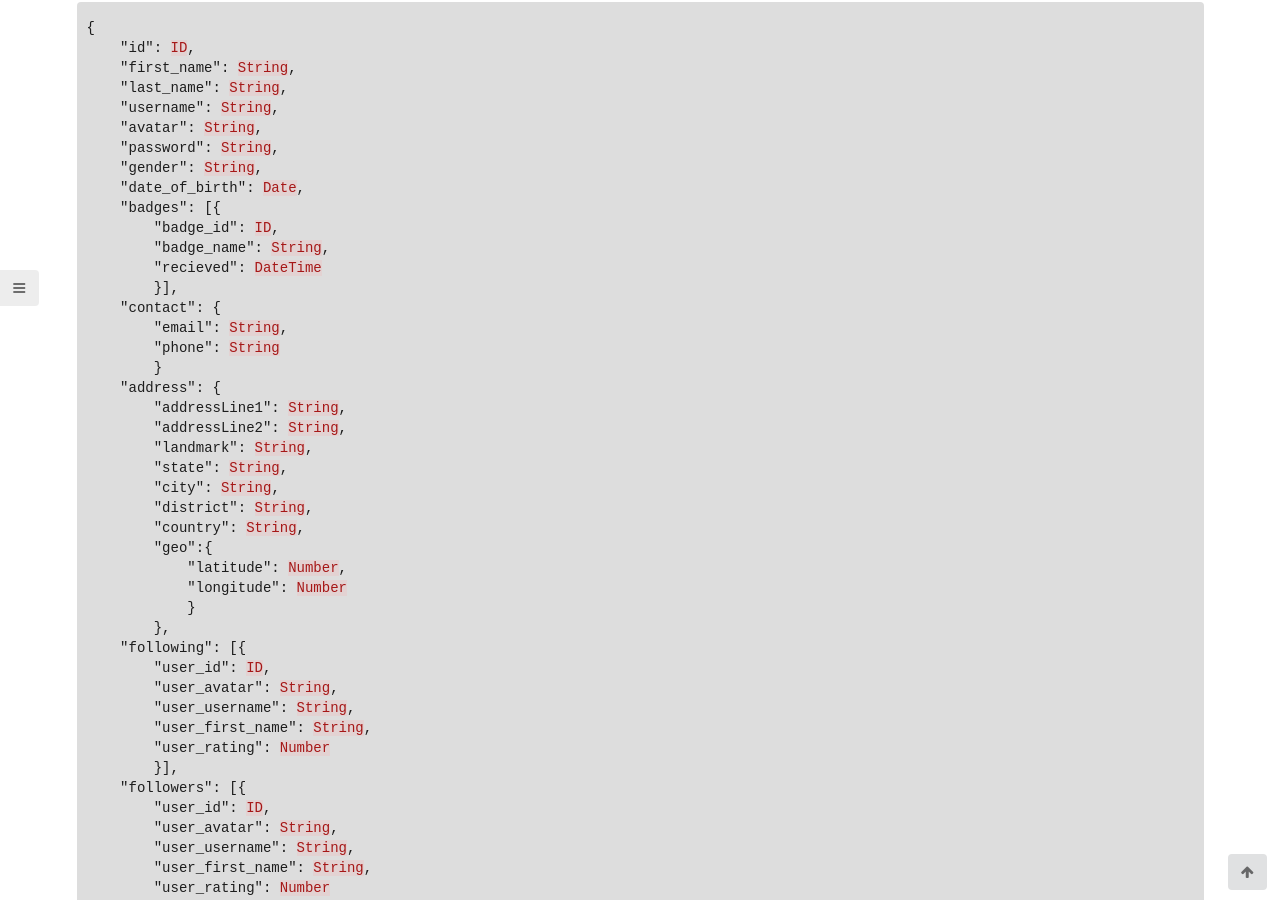
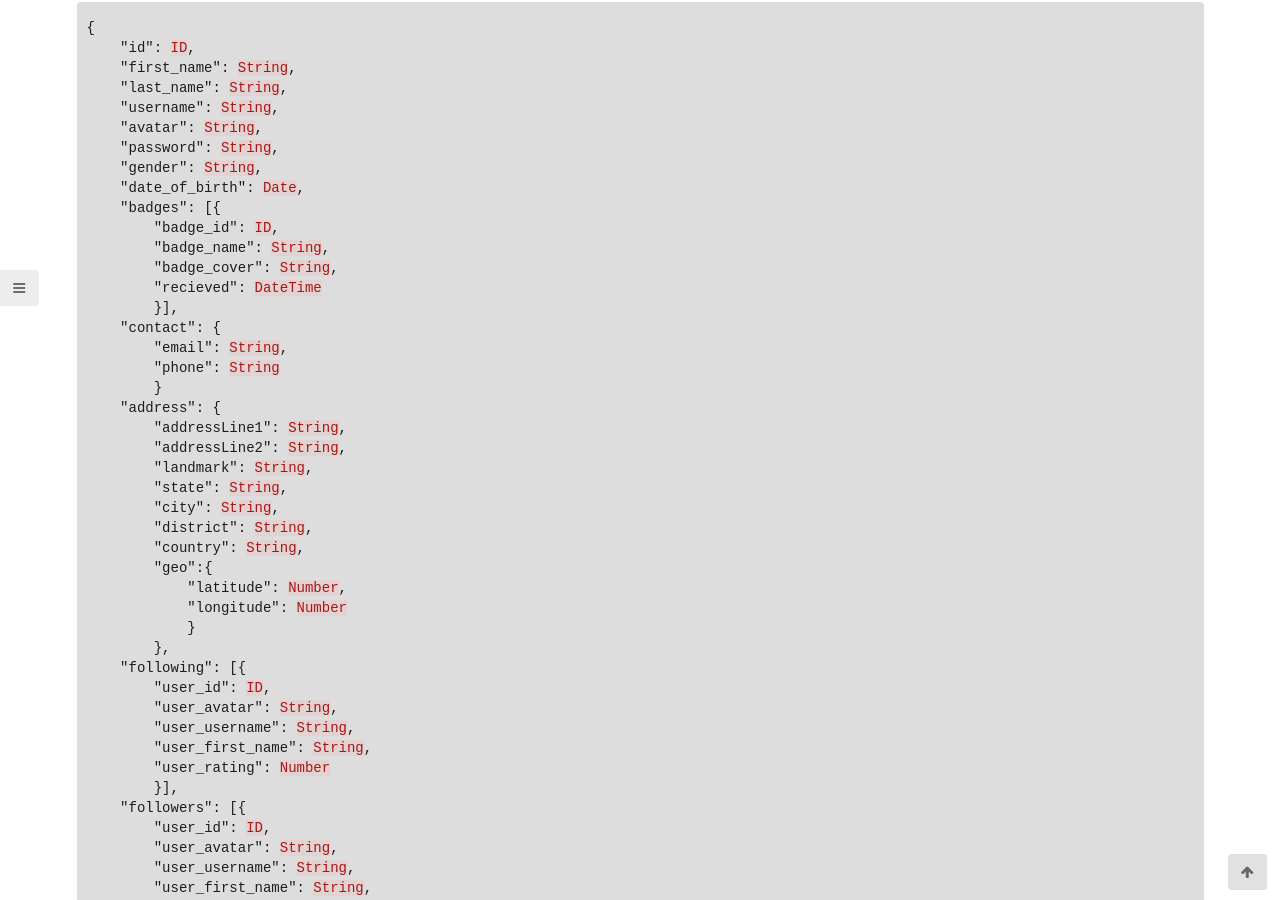
Before and after one commit to letsallchef/docs, a Jekyll site: the page built from _posts/api/2017-03-04-users.md, in a window 1280 px wide and 900 px high, scrolled down 1927 px. Built offline with Jekyll 4.4.1, drawn with Linux system fonts in a browser that asks for light colours; some of the changed text lies outside the part shown.

Commit message:
adds badge cover

```diff
--- a/_posts/api/2017-03-04-users.md
+++ b/_posts/api/2017-03-04-users.md
@@ -103,6 +103,7 @@ Chefs and awesome people are now just a click away !
     "badges": [{
         "badge_id": ID,
         "badge_name": String,
+        "badge_cover": String,
         "recieved": DateTime
         }],
     "contact": {
@@ -180,6 +181,7 @@ Chefs and awesome people are now just a click away !
     "badges": [{
         "badge_id": ID,
         "badge_name": String,
+        "badge_cover": String,
         "recieved": DateTime
         }],
     "contact": {
```
